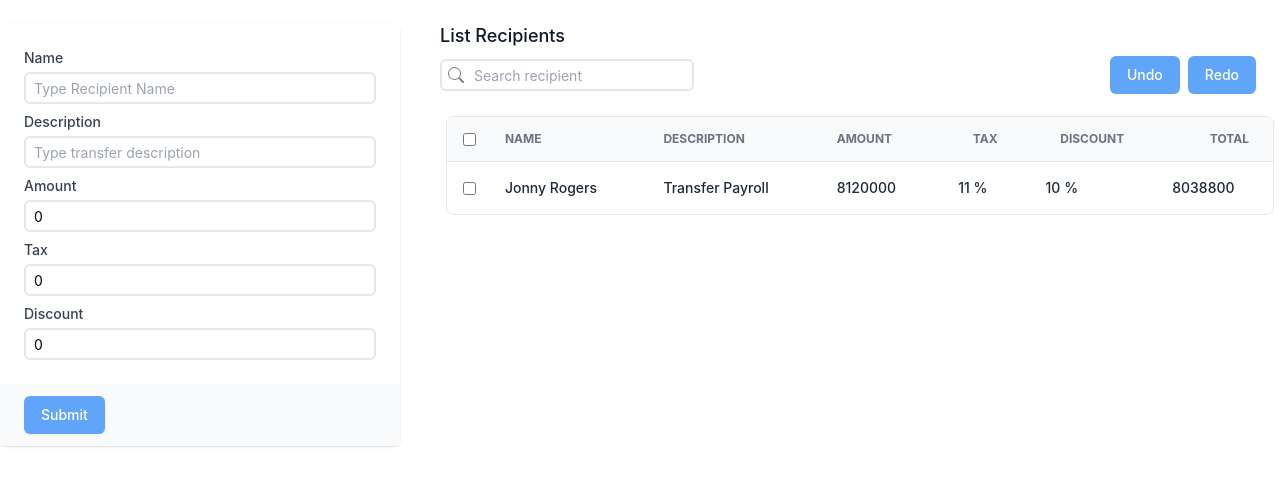
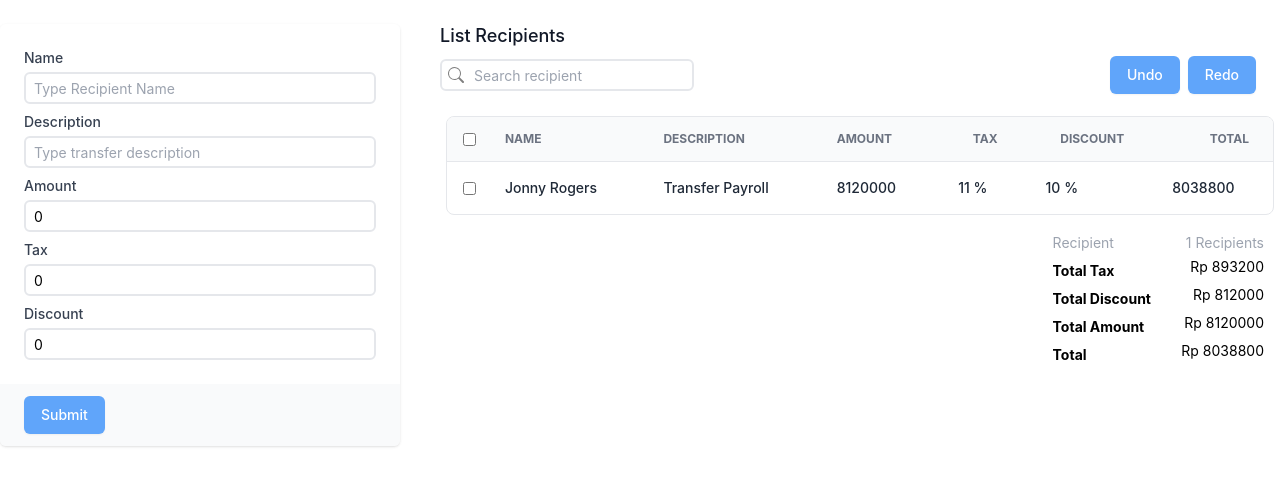
Before and after one commit to dannycahyo/recipient-app, a React (Create React App) app: page / in a window 1280 px wide. Shown: the top 486 px of the page. Built offline with nearby package versions, Linux system fonts and the light colour scheme; data requests are answered from the project's data file.

Commit message:
feat: implement summary recipient

```diff
--- a/src/component/RecipientList.tsx
+++ b/src/component/RecipientList.tsx
@@ -1,5 +1,6 @@
 import React from "react";
 import useRecipient from "../hooks/useRecipient";
+import { Recipient } from "../types/recipient";
 import { BsSearch } from "react-icons/bs";
 
 const RecipientList = () => {
@@ -13,6 +14,41 @@ const RecipientList = () => {
         .toLowerCase()
         .includes(searchRecipient.toLowerCase())
   );
+
+  const getTotalTax = (recipients: Recipient[] | undefined) => {
+    const totalTax = recipients?.map((recipient) => {
+      const calculatedTax = (recipient.amount * recipient.tax) / 100;
+      return calculatedTax;
+    });
+
+    const result = totalTax?.reduce((acc, curr) => acc + curr);
+    return result;
+  };
+
+  const getTotalDiscount = (recipients: Recipient[] | undefined) => {
+    const totalDiscount = recipients?.map((recipient) => {
+      const calculatedDiscount = (recipient.amount * recipient.discount) / 100;
+      return calculatedDiscount;
+    });
+
+    const result = totalDiscount?.reduce((acc, curr) => acc + curr);
+    return result;
+  };
+
+  const totalRecipients = filteredRecipients?.length;
+  const getTotalAmount = (recipients: Recipient[] | undefined) => {
+    const totalAmounts = recipients?.map((recipient) =>
+      Number(recipient.amount)
+    );
+    const result = totalAmounts?.reduce((acc, curr) => acc + curr);
+    return result;
+  };
+
+  const getTotal = (recipients: Recipient[] | undefined) => {
+    const totals = recipients?.map((recipient) => Number(recipient.total));
+    const result = totals?.reduce((acc, curr) => acc + curr);
+    return result;
+  };
 
   return (
     <div className="px-4 sm:px-0">
@@ -145,6 +181,39 @@ const RecipientList = () => {
           </div>
         </div>
       </div>
+
+      <div className="flex flex-row-reverse px-4 py-3">
+        <div>
+          <div className="flex justify-between gap-10 items-center">
+            <p className="text-gray-400 text-sm">Recipient</p>
+            <p className="text-gray-400 text-sm">{`${totalRecipients} Recipients`}</p>
+          </div>
+
+          <div className="flex justify-between gap-10 items-center">
+            <p className="text-sm mt-2 font-bold">Total Tax</p>
+            <p className="text-sm">{`Rp ${getTotalTax(filteredRecipients)}`}</p>
+          </div>
+
+          <div className="flex justify-between gap-10 items-center">
+            <p className="text-sm mt-2 font-bold">Total Discount</p>
+            <p className="text-sm">{`Rp ${getTotalDiscount(
+              filteredRecipients
+            )}`}</p>
+          </div>
+
+          <div className="flex justify-between gap-10 items-center">
+            <p className="text-sm mt-2 font-bold">Total Amount</p>
+            <p className="text-sm">{`Rp ${getTotalAmount(
+              filteredRecipients
+            )}`}</p>
+          </div>
+
+          <div className="flex justify-between gap-10 items-center">
+            <p className="text-sm mt-2 font-bold">Total</p>
+            <p className="text-sm">{`Rp ${getTotal(filteredRecipients)}`}</p>
+          </div>
+        </div>
+      </div>
     </div>
   );
 };
```
